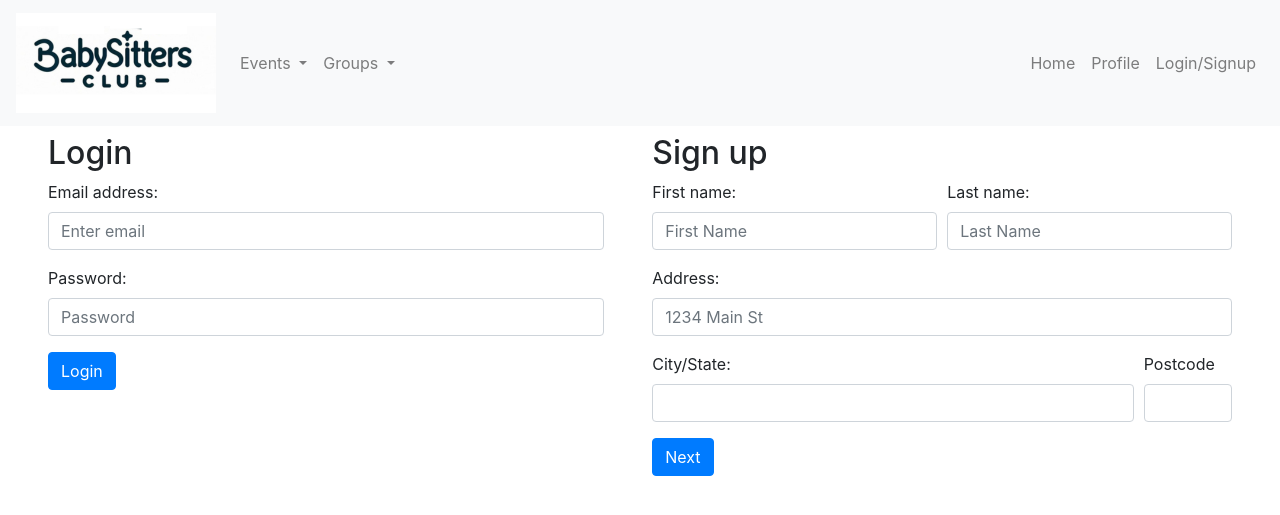
After one commit to honguyen00/babysitters, a Node server app: page /login in a window 1280 px wide. The commit adds this page. Shown: the top 515 px of the page. Run offline with Node 20, Linux system fonts and the light colour scheme; some libraries are stand-ins or nearby versions.

Commit message:
adding login feature

```diff
--- a/controllers/homeRoutes.js
+++ b/controllers/homeRoutes.js
@@ -5,7 +5,7 @@ const withAuth = require('../utils/auth');
 //getting homepage (need more coding in handlebars for homepage when not logged in and when logged in)
 router.get('/', async (req, res) => {
     try {
-        res.render('homepage', {logged_id: req.session.logged_in})
+        res.render('homepage', {logged_in: req.session.logged_in, title: 'BabySitters Club'})
     } catch (error) {
         res.status(500).json(error);
     }
@@ -13,19 +13,16 @@ router.get('/', async (req, res) => {
 
 // get user profile, together with their belonged groups and events
 router.get('/profile', withAuth, async (req,res) => {
+    console.log(req.session.user_id, req.session.logged_in);
     try {
         const userData = await User.findByPk(req.session.user_id, {
-            attributes: { exclude: ['password']},
-            include: [{ model: Group, through: GroupUser },
-                { model: Event, where: {created_by: req.session.user_id}, as: 'created_events'},
-            { model: Event, where: {accepted_by: req.session.user_id}, as: 'assigned_events'}],
-
-        });
+            attributes: { exclude: ['password'] },
+            include: [{ model: Group, through: GroupUser }]});
         const user = userData.get({plain: true});
 
         res.render('profile', {
             ...user,
-            logged_in: true
+            logged_in: true, title: 'Profile'
         });
     } catch (error) {
         res.status(500).json(error);
@@ -36,11 +33,11 @@ router.get('/profile', withAuth, async (req,res) => {
 router.get('/login', (req, res) => {
     // if already logged in, redirect to homepage
     if(req.session.logged_in) {
-        res.redirect('/homepage');
+        res.redirect('/');
         return;
     };
     // if not logged in render login handlebar
-    res.render('login');
+    res.render('login', {title: 'Login or Sign up'});
 })
 
 module.exports = router;
--- a/controllers/index.js
+++ b/controllers/index.js
@@ -3,6 +3,6 @@ const apiRoutes = require('./api');
 const homeRoutes = require('./homeRoutes');
 
 router.use('/api', apiRoutes);
-router.use('/', homeRoutes);
+router.use('/', homeRoutes)
 
 module.exports = router;
--- /dev/null
+++ b/public/js/index.js
@@ -0,0 +1,16 @@
+const logoutBtn = $('#logout');
+
+const handleLogout = async () => {
+    const response = await fetch('/api/users/logout', {
+        method: 'POST',
+        headers: { 'Content-Type': 'application/json' },
+      });
+
+      if (response.ok) {
+        document.location.replace('/');
+      } else {
+        alert(response.status);
+      }
+}
+
+logoutBtn.on('click', handleLogout);
--- /dev/null
+++ b/public/js/login.js
@@ -0,0 +1,30 @@
+const loginForm = $('#form-login');
+
+const loginFormHandler = async (event) => {
+    event.preventDefault();
+    const email = document.querySelector('#loginEmail').value.trim();
+    const password = document.querySelector('#loginPassword').value.trim();
+    console.log({email, password});
+    if(email && password) {
+        const response = await fetch('/api/users/login', {
+            method: 'POST',
+            body: JSON.stringify({ email, password }),
+            headers: { 'Content-Type': 'application/json' }
+        });
+
+        if(response.ok) {
+            console.log(response);
+            // document.location.replace('/profile');
+        }
+        else {
+            loginForm.append("<p class='my-1 text-danger'>Incorrect email or password!</p>");
+            document.querySelector('#loginEmail').value = "";
+            const password = document.querySelector('#loginPassword').value = "";
+            setTimeout(() => {
+                loginForm.children().last().remove();
+            }, 1000);
+        }
+    }
+}
+
+loginForm.on('submit', loginFormHandler);
--- a/seeds/userData.js
+++ b/seeds/userData.js
@@ -69,6 +69,9 @@ const userData = [
     },
 ]
 
-const userSeed = () => User.bulkCreate(userData);
+const userSeed = () => User.bulkCreate(userData, {
+    individualHooks: true,
+    returning: true,
+});
 
 module.exports = userSeed;
--- a/server.js
+++ b/server.js
@@ -31,17 +31,18 @@ app.use(session(sess));
 app.use(express.json());
 app.use(express.urlencoded({ extended: true }));
 
-app.use(routes);
-
 // Set Handlebars as the default template engine.
 app.engine('handlebars', hbs.engine);
 app.set('view engine', 'handlebars');
 
 app.use(express.static(path.join(__dirname, 'public')));
+
 // app.get('/', (req, res) => {
 //     res.render('home', { layout: 'main', title: 'Home' });
 // });
 
+app.use(routes);
+
 sequelize.sync({ force: false }).then(() => {
   app.listen(PORT, () => console.log('Now listening'));
 });
--- a/utils/auth.js
+++ b/utils/auth.js
@@ -1,5 +1,5 @@
 const withAuth = (req, res, next) => {
-    if (!req.session.logged_in) {
+    if (!req.session || !req.session.logged_in) {
         res.redirect('/login');
     } else {
         next();
--- a/views/homepage.handlebars
+++ b/views/homepage.handlebars
@@ -1,2 +1,3 @@
 <!-- views/home.handlebars -->
+
 <h1>Welcome to the Babysitting Exchange App!</h1>
--- a/views/layouts/main.handlebars
+++ b/views/layouts/main.handlebars
@@ -1,20 +1,19 @@
 <!DOCTYPE html>
 <html>
 <head>
+    <script src="https://code.jquery.com/jquery-3.2.1.slim.min.js" integrity="sha384-KJ3o2DKtIkvYIK3UENzmM7KCkRr/rE9/Qpg6aAZGJwFDMVNA/GpGFF93hXpG5KkN" crossorigin="anonymous"></script>
     <title>{{title}}</title>
     <!-- Bootstrap CSS -->
     <link rel="stylesheet" href="https://cdn.jsdelivr.net/npm/bootstrap@4.0.0/dist/css/bootstrap.min.css" integrity="sha384-Gn5384xqQ1aoWXA+058RXPxPg6fy4IWvTNh0E263XmFcJlSAwiGgFAW/dAiS6JXm" crossorigin="anonymous">    <!-- Additional CSS files -->
     <link href="/css/style.css" rel="stylesheet">
 </head>
 <body>
-    {{> nav }}
-
+    {{> nav}}
     {{{body}}}
-
     <!-- Bootstrap JS and dependencies -->
-    <script src="https://code.jquery.com/jquery-3.2.1.slim.min.js" integrity="sha384-KJ3o2DKtIkvYIK3UENzmM7KCkRr/rE9/Qpg6aAZGJwFDMVNA/GpGFF93hXpG5KkN" crossorigin="anonymous"></script>
     <script src="https://cdn.jsdelivr.net/npm/popper.js@1.12.9/dist/umd/popper.min.js" integrity="sha384-ApNbgh9B+Y1QKtv3Rn7W3mgPxhU9K/ScQsAP7hUibX39j7fakFPskvXusvfa0b4Q" crossorigin="anonymous"></script>
     <script src="https://cdn.jsdelivr.net/npm/bootstrap@4.0.0/dist/js/bootstrap.min.js" integrity="sha384-JZR6Spejh4U02d8jOt6vLEHfe/JQGiRRSQQxSfFWpi1MquVdAyjUar5+76PVCmYl" crossorigin="anonymous"></script>
     <!-- Additional JS files -->
+    <script src="./js/index.js"></script>
 </body>
 </html>
--- /dev/null
+++ b/views/login.handlebars
@@ -0,0 +1,45 @@
+<div class="d-flex flex-row justify-content-center mx-5 my-2">
+    <form class="w-100 pr-5" id="form-login">
+        <h2>Login</h2>
+        <div class="form-group">
+            <label for="loginEmail">Email address:</label>
+            <input type="email" class="form-control" id="loginEmail" aria-describedby="emailHelp" placeholder="Enter email" required="true">
+        </div>
+        <div class="form-group">
+            <label for="exampleInputPassword1">Password:</label>
+            <input type="password" class="form-control" id="loginPassword" placeholder="Password" required="true">
+        </div>
+        <button type="submit" class="btn btn-primary">Login</button>
+    </form>
+
+    <form class="w-100" id="form-register">
+        <h2>Sign up</h2>
+        <div class="form-row">
+            <div class="form-group col">
+            <label for="registerFirstName">First name:</label>
+            <input type="text" class="form-control" id="registerFirstName" aria-describedby="firstName" placeholder="First Name">
+            </div>
+            <div class="form-group col">
+                <label for="registerLastName">Last name:</label>
+                <input type="text" class="form-control" id="registerLastName" aria-describedby="lastName" placeholder="Last Name">
+            </div>
+        </div>
+        <div class="form-group">
+            <label for="registerAddress">Address:</label>
+            <input type="text" class="form-control" id="address" placeholder="1234 Main St">
+        </div>
+        <div class="form-row">
+            <div class="form-group col-md-10">
+                <label for="registerCity">City/State:</label>
+                <input type="text" class="form-control" id="registerCity">
+            </div>
+            <div class="form-group col-md-2">
+                <label for="registerPostcode">Postcode</label>
+                <input type="text" class="form-control" id="registerPostcode">
+            </div>
+        </div>
+        <button class="btn btn-primary" id="next">Next</button>
+    </form>
+</div>
+
+<script src="./js/login.js"></script>
--- a/views/partials/nav.handlebars
+++ b/views/partials/nav.handlebars
@@ -8,33 +8,37 @@
     <div class="collapse navbar-collapse" id="navbarNav">
         <ul class="navbar-nav mr-auto">
             <li class="nav-item dropdown">
-                <a class="nav-link dropdown-toggle" href="#" id="navbarDropdownEvents" role="button" data-toggle="dropdown" aria-haspopup="true" aria-expanded="false">
+                <a class="nav-link dropdown-toggle" href="" id="navbarDropdownEvents" role="button" data-toggle="dropdown" aria-haspopup="true" aria-expanded="false">
                     Events
                 </a>
                 <div class="dropdown-menu" aria-labelledby="navbarDropdownEvents">
-                    <a class="dropdown-item" href="#">Create Event</a>
-                    <a class="dropdown-item" href="#">My Events</a>
+                    <a class="dropdown-item" href="">Create Event</a>
+                    <a class="dropdown-item" href="">My Events</a>
                 </div>
             </li>
             <li class="nav-item dropdown">
-                <a class="nav-link dropdown-toggle" href="#" id="navbarDropdownGroups" role="button" data-toggle="dropdown" aria-haspopup="true" aria-expanded="false">
+                <a class="nav-link dropdown-toggle" href="" id="navbarDropdownGroups" role="button" data-toggle="dropdown" aria-haspopup="true" aria-expanded="false">
                     Groups
                 </a>
                 <div class="dropdown-menu" aria-labelledby="navbarDropdownGroups">
-                    <a class="dropdown-item" href="#">Create a Group</a>
-                    <a class="dropdown-item" href="#">Join a Group</a>
+                    <a class="dropdown-item" href="">Create a Group</a>
+                    <a class="dropdown-item" href="">Join a Group</a>
                 </div>
             </li>
         </ul>
         <ul class="navbar-nav">
             <li class="nav-item">
-                <a class="nav-link" href="#">Home</a>
+                <a class="nav-link" href="/">Home</a>
             </li>
             <li class="nav-item">
-                <a class="nav-link" href="#">Profile</a>
+                <a class="nav-link" href="/profile">Profile</a>
             </li>
             <li class="nav-item">
-                <a class="nav-link" href="#">Logout</a>
+                {{#if logged_in}}
+                <a class="nav-link" id="logout">Logout</a>
+                {{else}}
+                <a class="nav-link" href="/login">Login/Signup</a>
+                {{/if}}
             </li>
         </ul>
     </div>
--- /dev/null
+++ b/views/profile.handlebars
@@ -0,0 +1,4 @@
+{{> nav}}
+<h2>{{first_name}}</h2>
+<h2>{{last_name}}</h2>
+<h3>{{email}}</h3>
```
Also changed, not shown: controllers/api/userRoutes.js (+8 -10 lines), models/User.js (+7 -6 lines), utils/restrict.js (added, +9 -0 lines), controllers/landingRoutes.js (added).
